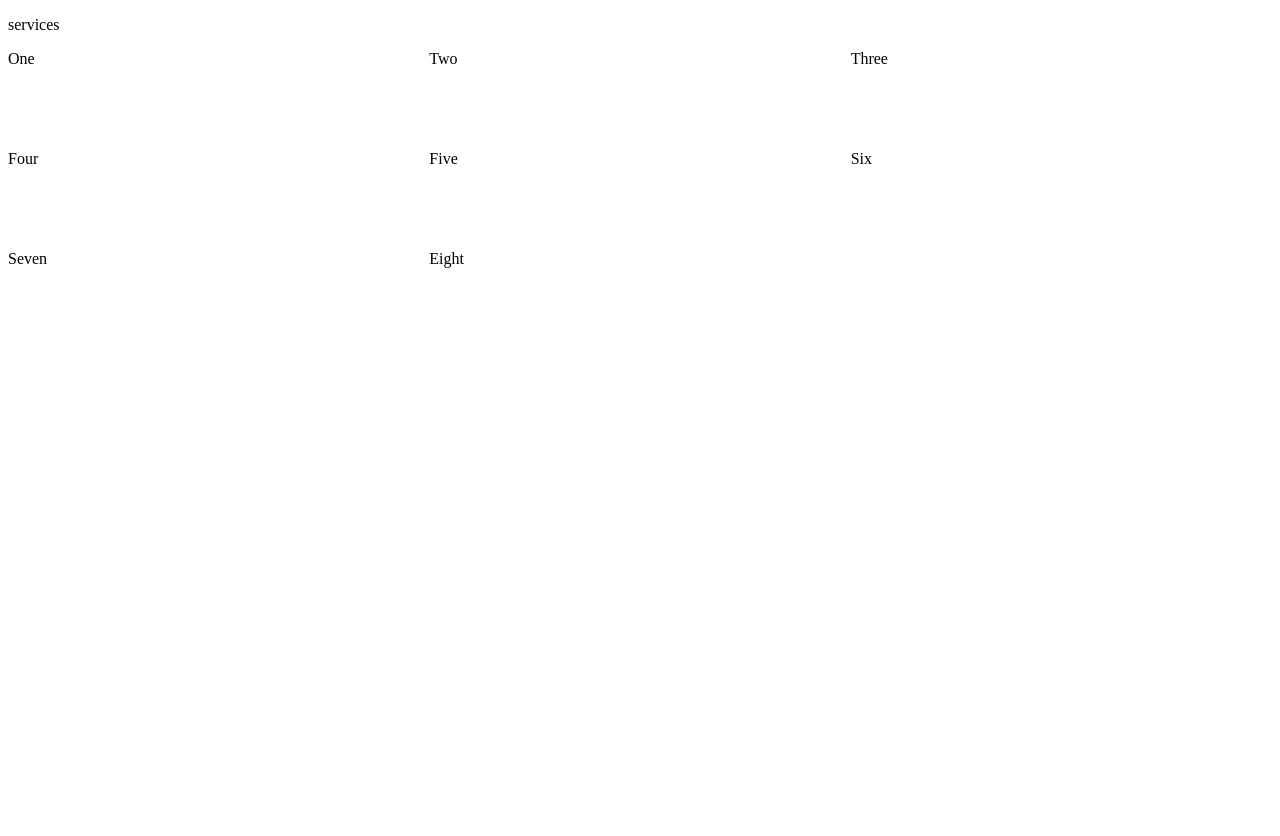
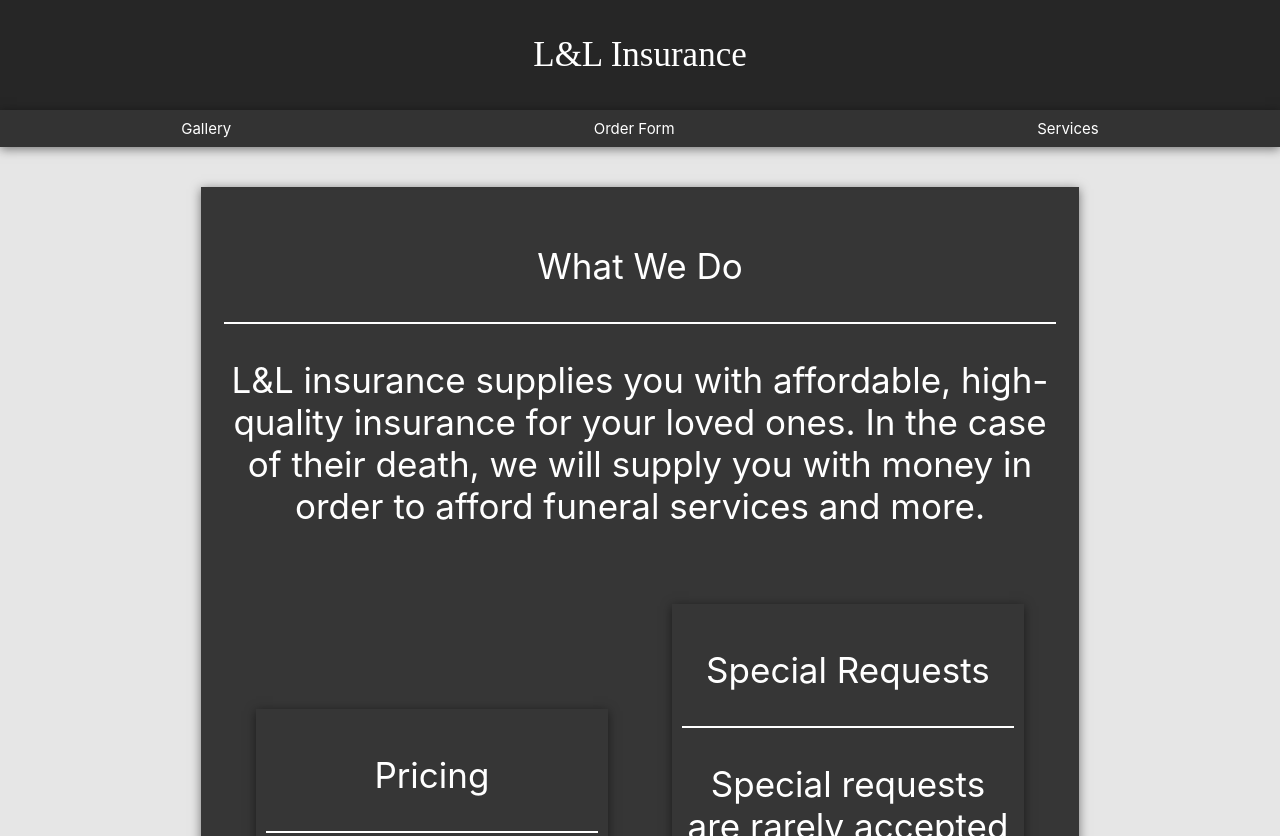
Before and after one commit to B1gChungus/CSS-Group-Project, a plain HTML site: page services.html in a window 1280 px wide. Shown: the top 836 px of the page. Before the commit the page ends 800 px from the top, so only its background shows below. Drawn offline with Linux system fonts and the light colour scheme.

Commit message:
Update services.html

```diff
--- a/services.html
+++ b/services.html
@@ -7,25 +7,157 @@
     <meta name="viewport" content="width=device-width, initial-scale=1.0">
     <title>Homepage</title>
     <style>
-        .wrapper {
-            display: grid;
-            grid-template-columns: 1fr 1fr 1fr;
-            grid-template-rows: 100px 100px;
+        * {
+            font-family: -apple-system, BlinkMacSystemFont, 'Segoe UI', Roboto, Oxygen, Ubuntu, Cantarell, 'Open Sans', 'Helvetica Neue', sans-serif;
+        }
+
+        .navbar{
+            display: flex;
+            justify-content: space-around;
+            margin: 0;
+            padding: 0;
+            width:100%;
+            overflow: hidden;
+            background-color: #333;
+            box-shadow: 0 2px 10px rgba(0, 0, 0, 0.5);
+            margin-bottom: 20px;
+        }
+        .navbar a{
+            display: block;
+            color: white;
+            text-align: center;
+            padding: 9px 16px;
+            font-size: 15px;
+        }
+
+        .navbar a:hover{
+            background-color: rgb(63, 63, 63);
+        }
+
+        div a {
+            text-decoration: none;
+        }
+
+        .topbar {
+            text-align: center;
+            display: flex;
+            justify-content: flex-end;
+            width: 100%;
+            margin: 0;
+            background-color: #262626;
+        }
+
+        .topbar a {
+            font-family: Inconsolata;
+            font-weight: 400;
+            width:100%;
+            font-size: 35px;
+            padding: 35px;
+            text-decoration: none;
+            color: white;
+        }
+        .box {
+            box-shadow: 0 2px 10px rgba(0, 0, 0, 0.5);
+            border: 10px #363636 solid;
+            padding: 1%;
+            margin: auto;
+            width: 50%;
+            background-color: #363636;
+            color: white;
+        }
+
+        .contactholder {
+            box-shadow: 0 2px 10px rgba(0, 0, 0, 0.5);
+            border: 10px #363636 solid;
+            padding: 1%;
+            margin: auto;
+            width: 65%;
+            background-color: #363636;
+            color: white;
+            text-align: center;
+            font-size: 35px;
+        }
+
+        .contactinfo{
+            box-shadow: 0 2px 10px rgba(0, 0, 0, 0.5);
+            border: 10px #363636 solid;
+            margin: auto;
+            width: 40%;
+            background-color: #363636;
+            color: white;
+        }
+
+        hr {
+            height: 2px;
+            background-color: white;
+            border-color: white;
+            border: none;
+        }
+
+        body {
+            background-color: #E6E6E6;
         }
     </style>
 </head>
 
-<body>
-    <p>services</p>
-    <div class="wrapper">
-        <div>One</div>
-        <div>Two</div>
-        <div>Three</div>
-        <div>Four</div>
-        <div>Five</div>
-        <div>Six</div>
-        <div>Seven</div>
-        <div>Eight</div>
+<body style="padding : 0; margin:0;">
+    <div class="topbar">
+        <a href = "index.html">L&L Insurance</a>
+    </div>
+    <div class = "navbar">
+        <a href="gallery.html">Gallery</a>
+        <a href="orderform.html">Order Form</a>
+        <a href="services.html">Services</a>
+    </div>
+
+    <br>
+    <div class = "contactholder">
+        <p class = "contactheader">What We Do</p>
+        <hr>
+        <p>L&L insurance supplies you with affordable, high-quality insurance for your loved ones. In the case of their death, we will supply you with money in order to afford funeral services and more.</p>
+        <br>
+        <div style = "display: flex; align-content: space-between;">
+            <div class="contactinfo">
+                <p>Pricing</p>
+                <hr>
+                <p>Regular insurance:<br><br>
+                Male/Female Age 30-39: $350/mo<br><br>
+                Male/Female Age 40-49: $400/mo<br><br>
+                Male/Female Age 50-60+: $500/mo
+                </p>
+            </div>
+            <div class="contactinfo">
+                <p>Special Requests</p>
+                <hr>
+                <p>Special requests are rarely accepted as the person you are insuring has to have a chronic illness or suffering from a terminal disease. In the case either of these are acceptable, we are able to compensate you an extra sum of money which is usually around $10-15 thousand.</p>
+            </div>
+        </div>
+        <br>
+    </div>
+    <br>
+    <div class = "contactholder">
+        <p class = "contactheader">Customer Testemonials</p>
+        <hr>
+        <br>
+        <div style = "display: flex; align-content: space-between;">
+            <div class="contactinfo" style = "width:30%;">
+                <p>Robert J.</p>
+                <hr>
+                <p>L&L insurance helped my family recover from my mother's death. We really appreciate their work and hope their company helps more that are in our situation.
+                </p>
+            </div>
+            <div class="contactinfo" style = "width:30%;">
+                <p>Bill U.</p>
+                <hr>
+                <p>I was surprised at the rates L&L insurance offered, and it payed off. When my brother died, my family got a large sum of money and barely had to pay anything for the burial services.</p>
+            </div>
+            <div class="contactinfo" style = "width:30%;">
+                <p>Victor D.</p>
+                <hr>
+                <p>I appreciate the help L&L insurance has given my family. In our time of need, they supplied us with the required money to bury our family member and pay off debts.</p>
+            </div>
+        </div>
+        <br>
     </div>
 </body>
 
```
